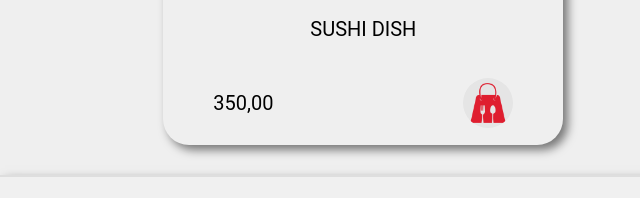
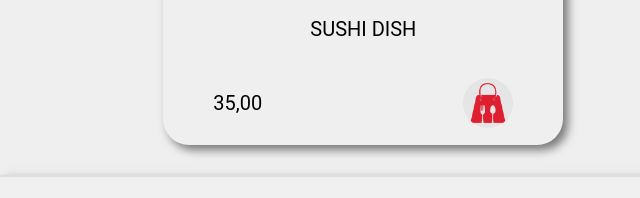
Before and after one commit to pro-boost/Japanese-restaurant, a plain HTML site: page index.html in a window 1280 px wide. Shown: the part 2502-2700 px from the top of the page, 0-640 px from the left. Drawn offline with Linux system fonts and the light colour scheme.

```diff
--- a/index.html
+++ b/index.html
@@ -73,7 +73,7 @@
                     <img src="./img/7f4_20161031200254.jpeg">
                     <p>SUSHI DISH </p>
                     <div class="shop">
-                        <p>350,00</p>
+                        <p>35,00</p>
                         <img src="./img/foodbag-PhotoRoom.png-PhotoRoom.png">
                     </div>
                 </div>
```
